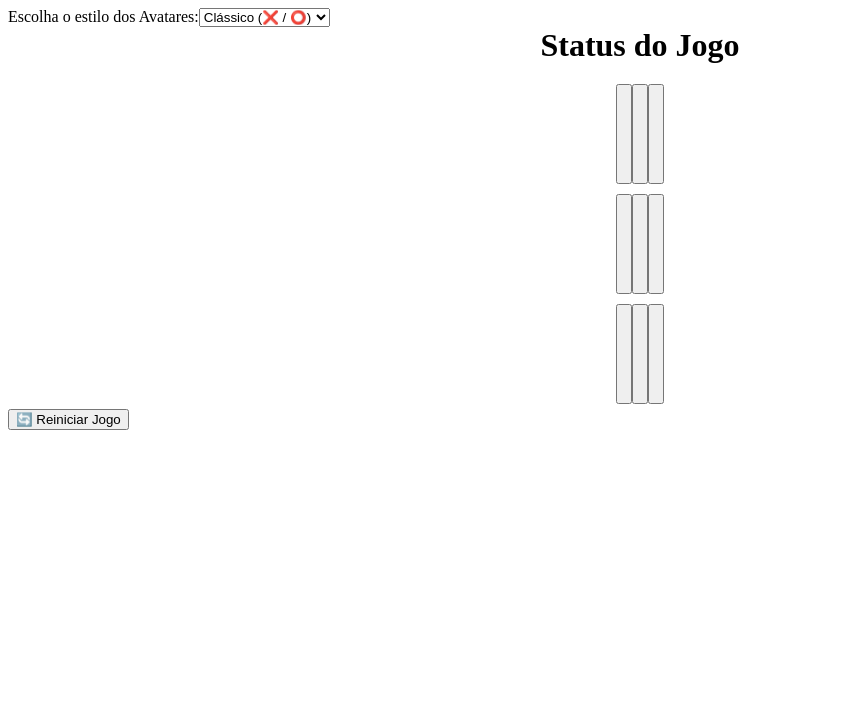
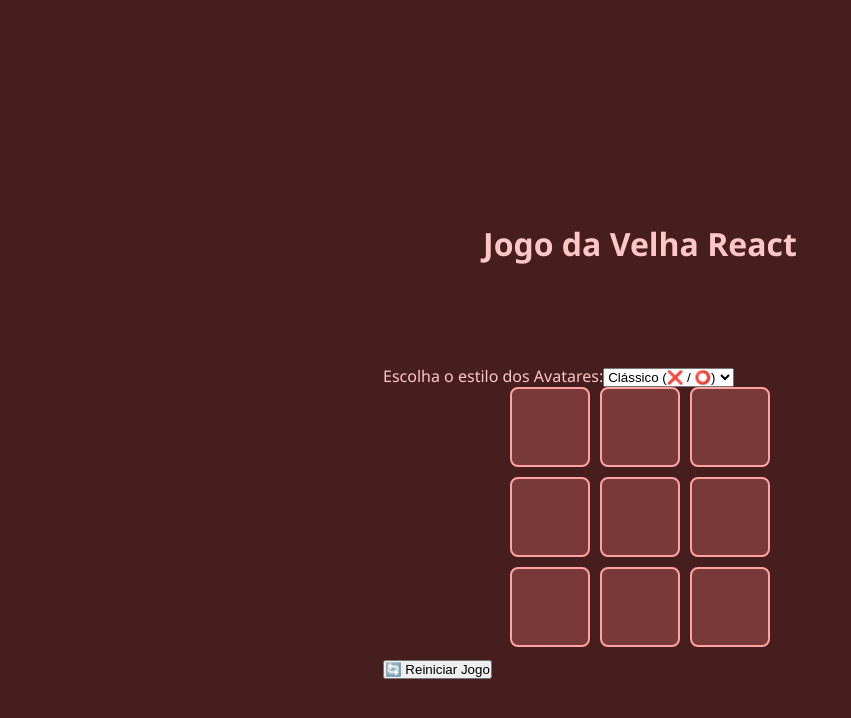
Before and after one commit to gabriela-peratello/jogo-da-velha, a React (Vite) app: page / in a window 1280 px wide. Shown: the top 718 px of the page, without its empty margins (0-851 px from the left). Built offline with nearby package versions, Linux system fonts and the light colour scheme.

Commit message:
ADD: Tudo ok - Fazendo CSS

```diff
--- a/src/App.jsx
+++ b/src/App.jsx
@@ -1,9 +1,10 @@
 import Game from "./components/Game/Game"
 
 function App() {
-  return(
+  return (
     <>
-        <Game />
+      <h1 className="titulo">Jogo da Velha React</h1>
+      <Game />
     </>
   )
 
--- a/src/components/Board/Board.jsx
+++ b/src/components/Board/Board.jsx
@@ -37,7 +37,7 @@ export default function Board({ xIsNext, squares, onPlay, isGameOver, avatares }
   // Grade jogo -> Apenas as classes foram modificadas
   return (
     <div className ={styles.board}>
-      <div className={styles.status}>Status do Jogo</div>
+      {/* <div className={styles.status}>Status do Jogo</div> */}
       <div className={styles.boardRow}>
         <Square value={iconeSquare(squares[0])} onSquareClick={() => handleClick(0)} />
         <Square value={iconeSquare(squares[1])} onSquareClick={() => handleClick(1)} />
--- a/src/components/Board/Board.module.css
+++ b/src/components/Board/Board.module.css
@@ -17,7 +17,7 @@
 .boardRow {
   display: flex;
   flex-direction: row;
-  padding: 5px;
-  height: 100px;
-
+  justify-content: center;
+  gap: 10px;
+  margin-bottom: 10px;
 }
--- a/src/components/Game/Game.jsx
+++ b/src/components/Game/Game.jsx
@@ -14,6 +14,11 @@ export default function Game() {
   // Estados morte subita
   const [isSuddenDeath, setIsSuddenDeath] = useState(false);
   const [timeLeft, setTimeLeft] = useState(3);
+
+
+  // Estados os nomes
+  const [jogadorX, setJogadorX] = useState('Jogador 1');
+  const [jogadorO, setJogadorO] = useState('Jogador 2');
 
 
 
--- a/src/components/Square/Square.jsx
+++ b/src/components/Square/Square.jsx
@@ -1,6 +1,9 @@
 // COMPONENTE: Square
 // Papel: Componente de apresentação individual de cada casa (quadrado) da grade 3x3.
 
+import styles from './Square.module.css';
+
+
 // Recebe o valor calculado pelo componente pai via props e o exibe no botão
 export default function Square({value, onSquareClick}) {
-    return (<button className="square" onClick={onSquareClick}> {value}</button>);}
+    return (<button className={styles.square} onClick={onSquareClick}> {value}</button>);}
--- a/src/components/Square/Square.module.css
+++ b/src/components/Square/Square.module.css
@@ -0,0 +1,29 @@
+.square {
+  width: 80px;
+  height: 80px;
+
+  font-size: 2.5rem;
+  font-weight: bold;
+
+
+  display: flex;
+  align-items: center;
+  justify-content: center;
+
+
+
+  background-color: var(--bg-card, #2b2b3d);
+  color: var(--text-main, #cdd6f4);
+  border: 2px solid var(--accent-color, #74c7ec);
+  border-radius: 8px;
+
+
+  cursor: pointer;
+  transition: transform 0.2s ease, background-color 0.2s ease;
+}
+
+
+.square:hover {
+  background-color: var(--accent-hover, #3b3b52);
+  transform: scale(1.05);
+}
--- /dev/null
+++ b/src/index.css
@@ -0,0 +1,40 @@
+/* ==========================================================================
+   DESIGN SYSTEM & VARIÁVEIS GLOBAIS
+   ========================================================================== */
+:root {
+  /* Paleta de Cores */
+  --bg-primary: #461e1e;
+  --bg-card: #793939;
+  --accent-color: #ffa2a2;
+  --accent-hover: #a15c5c;
+  --danger-color: #f38ba8;
+  --text-main: #ffc6c6;
+  --text-muted: #ffcaca;
+
+  /* Tipografia & Bordas */
+  --font-family: 'Segoe UI', Tahoma, Geneva, Verdana, sans-serif;
+  --border-radius-sm: 8px;
+  --border-radius-md: 12px;
+  --shadow-card: 0 8px 24px rgba(0, 0, 0, 0.3);
+}
+
+/* Reset básico */
+* {
+  box-sizing: border-box;
+  margin: 0;
+  padding: 0;
+}
+
+body {
+  background-color: var(--bg-primary);
+  color: var(--text-main);
+  font-family: var(--font-family);
+  display: flex;
+  justify-content: center;
+  align-items: center;
+  min-height: 100vh;
+}
+
+.titulo{
+  padding: 100px;
+}
--- a/src/main.jsx
+++ b/src/main.jsx
@@ -1,5 +1,6 @@
 import { StrictMode } from 'react'
 import { createRoot } from 'react-dom/client'
+import './index.css';
 
 import App from './App.jsx'
 
```
